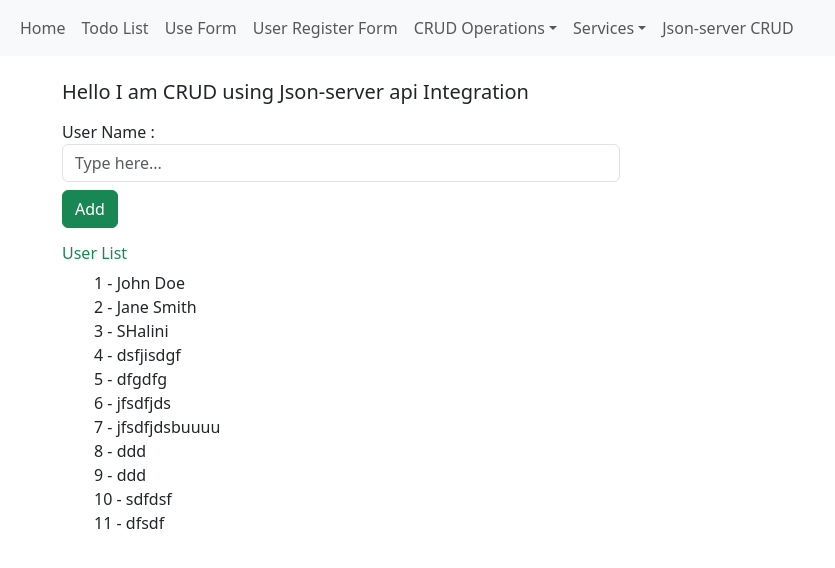
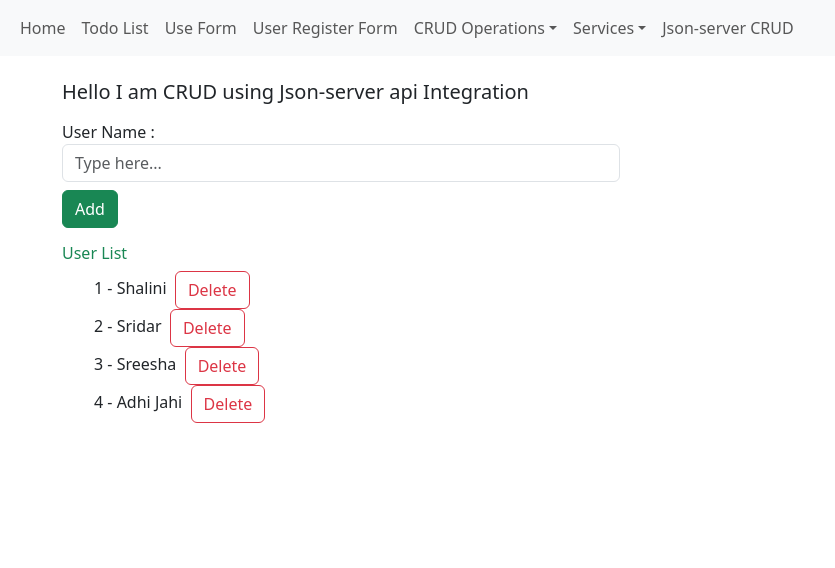
Before and after one commit to Shalini2517/ReactJs-Practice, a React (Vite) app: page /jsonApiCrud in a window 1280 px wide. Shown: the top 568 px of the page, without its empty margins (0-835 px from the left). Built offline with nearby package versions, Linux system fonts and the light colour scheme; data requests are answered from the project's data file.

Commit message:
Delete User with axios

```diff
--- a/db.json
+++ b/db.json
@@ -1,48 +1,20 @@
 {
   "users": [
     {
-      "id": 1,
-      "name": "John Doe"
+      "id": "0965",
+      "name": "Shalini"
     },
     {
-      "id": 2,
-      "name": "Jane Smith"
+      "id": "de4d",
+      "name": "Sridar"
     },
     {
-      "id": "aeb1",
-      "name": "SHalini"
+      "id": "8b00",
+      "name": "Sreesha"
     },
     {
-      "id": "e4f3",
-      "name": "dsfjisdgf"
-    },
-    {
-      "id": "2e8b",
-      "name": "dfgdfg"
-    },
-    {
-      "id": "1a4e",
-      "name": "jfsdfjds"
-    },
-    {
-      "id": "d31c",
-      "name": "jfsdfjdsbuuuu"
-    },
-    {
-      "id": "e8f7",
-      "name": "ddd"
-    },
-    {
-      "id": "22df",
-      "name": "ddd"
-    },
-    {
-      "id": "846b",
-      "name": "sdfdsf"
-    },
-    {
-      "id": "7847",
-      "name": "dfsdf"
+      "id": "60c1",
+      "name": "Adhi Jahi"
     }
   ]
 }
--- a/src/jsonCrud/jsonApiCrud.jsx
+++ b/src/jsonCrud/jsonApiCrud.jsx
@@ -56,6 +56,19 @@ export const JsonApiCrud = () => {
     setFormData("");
   };
 
+  const deleteUser = async (userId) => {
+    try {
+      const deleteResponse = await axios.delete(`${apiUrl}/${userId}`);
+      console.log(deleteResponse);
+      setUsers(users.filter((user) => user.id !== userId));
+    } catch (error) {
+      console.error("Error : " + error);
+      setCatchErr("Error : " + error);
+    } finally {
+      setLoading(false);
+    }
+  };
+
   return (
     <>
       <h5 className="mb-3">
@@ -88,7 +101,15 @@ export const JsonApiCrud = () => {
               <ul>
                 {users.map((user, index) => (
                   <li key={user.id} className="userLi">
-                    {index + 1} - {user.name}
+                    {index + 1} - {user.name} &nbsp;
+                    <button
+                      className="btn btn-outline-danger"
+                      onClick={() => {
+                        deleteUser(user.id);
+                      }}
+                    >
+                      Delete
+                    </button>
                   </li>
                 ))}
               </ul>
```
